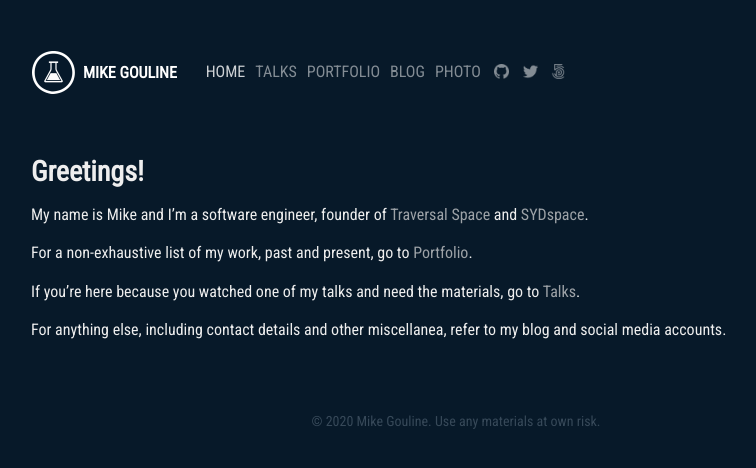
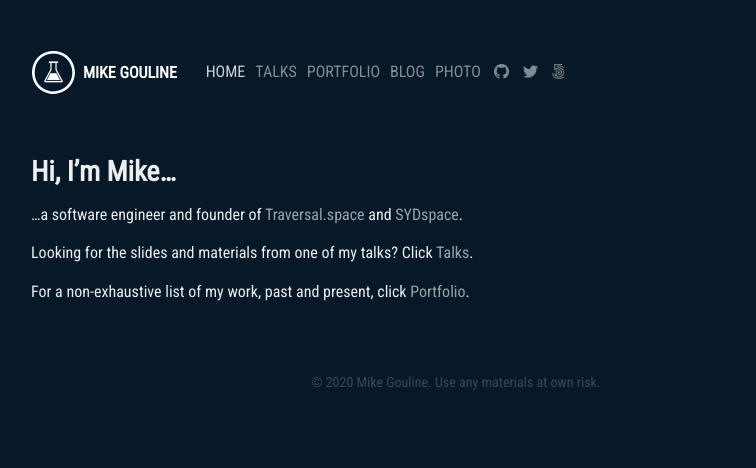
Before and after one commit to gouline/gouline.github.io, a Jekyll site: the page built from index.md, in a window 1280 px wide. Shown: the top 468 px of the page, without its empty margins (184-940 px from the left). Built offline with Jekyll 4.4.1, drawn with Linux system fonts in a browser that asks for light colours; nearby versions of some CDN libraries.

Commit message:
Update home page

```diff
--- a/index.md
+++ b/index.md
@@ -5,12 +5,10 @@ title: Home
 description: Portfolio, talk materials and links.
 ---
 
-# Greetings!
+# Hi, I'm Mike...
 
-My name is Mike and I'm a software engineer, founder of [Traversal Space](https://traversal.space/){:target="_blank"} and [SYDspace](https://sydspace.org/){:target="_blank"}.
+...a software engineer and founder of [Traversal.space](https://traversal.space/){:target="_blank"} and [SYDspace](https://sydspace.org/){:target="_blank"}.
 
-For a non-exhaustive list of my work, past and present, go to [Portfolio]({{ site.rooturl }}/portfolio).
+Looking for the slides and materials from one of my talks? Click [Talks]({{ site.rooturl }}/talks).
 
-If you're here because you watched one of my talks and need the materials, go to [Talks]({{ site.rooturl }}/talks).
-
-For anything else, including contact details and other miscellanea, refer to my blog and social media accounts.
+For a non-exhaustive list of my work, past and present, click [Portfolio]({{ site.rooturl }}/portfolio).
--- a/talks.html
+++ b/talks.html
@@ -8,7 +8,7 @@ description: Talk materials and links.
 <div class="section clear">
     <div class="section-content">
         <h1>Talks</h1>
-        <p>Here are the materials that I promised would be here in the meetup/conference talk that you just watched.</p>
+        <p>Here are the slides and materials that I promised would be here in the talk that you watched.</p>
     </div>
 </div>
 
```
